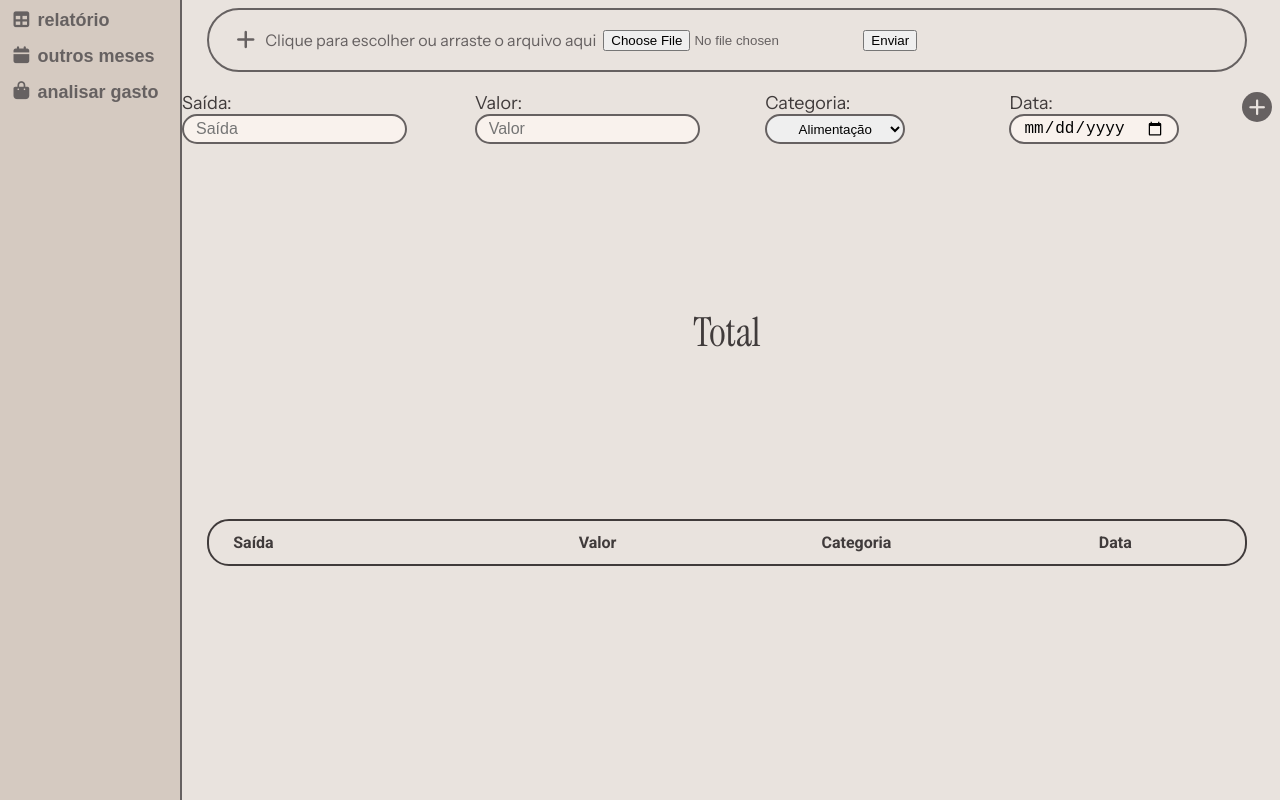
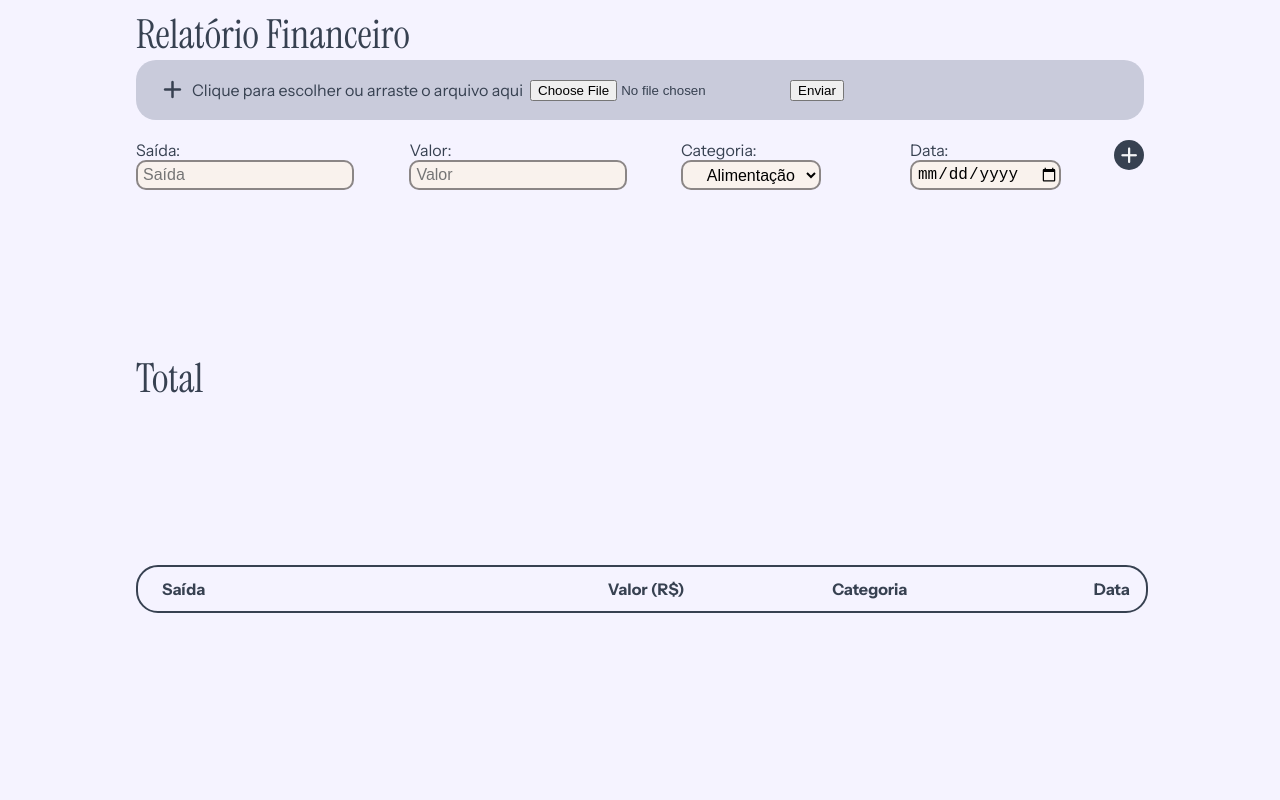
Before and after one commit to isadorara/planner-financeiro, a website built with Vite: page index.html in a window 1280 px wide. Built offline with nearby package versions, Linux system fonts and the light colour scheme.

Commit message:
Format main page

```diff
--- a/index.html
+++ b/index.html
@@ -8,26 +8,26 @@
     </head>
     <body>
         <!--Menu Lateral-->
+        <!--
         <div id="side_menu" class="side_menu">
             <button id="bt_relatorio" class="bt_side_menu">
-                <!--Table_Icon-->
                 <i class="fa-solid fa-table"></i>
                 <a>relatório</a>
             </button>
             <button id="bt_meses" class="bt_side_menu">
-                <!--Calendar_Icon-->
                 <i class="fa-solid fa-calendar"></i>
                 <a>outros meses</a>
             </button>
             <button id="bt_analisar" class="bt_side_menu">
-                <!--Bag_Icon-->
                 <i class="fa-solid fa-shopping-bag"></i>
                 <a>analisar gasto</a>
             </button>
         </div>
+        -->
 
         <!--Pagina principal-->
         <div class="main">
+            <h2 class="titulo">Relatório Financeiro</h2>
             <!--Área de upload de csv-->
             <div class="area_upload">
                 <i class="fa-solid fa-plus"></i>
@@ -80,7 +80,7 @@
                     <thead>
                         <tr>
                             <th>Saída</th>
-                            <th>Valor</th>
+                            <th>Valor (R$)</th>
                             <th>Categoria</th>
                             <th>Data</th>
                         </tr>
--- a/style.css
+++ b/style.css
@@ -2,10 +2,13 @@
 @import url('https://fonts.googleapis.com/css2?family=Instrument+Sans:ital,wght@0,400..700;1,400..700&family=Instrument+Serif:ital@0;1&family=Roboto:ital,wght@0,100..900;1,100..900&display=swap');
 
 body {
-    background-color: #E9E3DE;
+    background-color: #F5F3FF;
     font-family: 'Instrument Sans', sans-serif;
     font-weight: 400;
-    color: #403B3B;
+    color: #374151;
+    display: flex;
+    flex-direction: column;
+    padding: 0 10%;
 }
 
 /* SIDE MENU */
@@ -39,11 +42,19 @@ body {
 }
 
 .main {
-    margin-left: 174px;
+    max-width: 1150px;
     display: flex;
     flex-direction: column;
     justify-content: left;
-    align-items: center;
+    align-items: flex-start;
+}
+
+.titulo {
+    font-family: 'Instrument Serif', serif;
+    font-weight: 400;
+    font-size: 40px;
+    justify-content: baseline;
+    margin: 0;
 }
 
 /*AREA DE UPLOAD*/
@@ -51,13 +62,11 @@ body {
     display: flex;
     align-items: center;
     gap: 7px;
-    background: none;
-    width: 95%;
+    background: #C9CBDB;
+    color: #374151;
+    width: 100%;
     height: 60px;
-    border-radius: 50px;
-    border: 2px solid #666161;
-    color: #666161;
-    transition: background-color 0.2s ease, border-color 0.2s ease;
+    border-radius: 20px;
 }
 
 .area_upload i {
@@ -65,26 +74,25 @@ body {
     padding-left: 24px;
 }
 
-.area_upload a {
-    font-size: 16px;
-}
+.area_upload a { font-size: 16px; }
 
 /* AREA DE INPUT */
 .area_input {
     margin-top: 20px;
+    gap: 20px;
     display: flex;
     flex-direction: row;
-    gap: 20px;
+    justify-content: space-between;
 }
 
 .area_input input {
-    border-radius: 30px;
+    border-radius: 10px;
     height: 30px;
-    border: 2px solid #666161;
+    border: 2px solid #8B8686;
     background-color: #F9F2ED;
-    padding-left: 12px;
     outline: none;
     font-size: 16px;
+    padding-left: 5px;
 }
 
 /* Compatível com Chrome, Safari, Edge, Opera */
@@ -95,7 +103,7 @@ input::-webkit-inner-spin-button {
 }
 
 label {
-    font-size: 18px;
+    font-size: 16px;
 }
 
 select,
@@ -104,21 +112,23 @@ select,
 }
 
 select {
-    border-radius: 30px;
+    border-radius: 10px;
     width: 140px;
     height: 30px;
     text-align: center;
     padding-left: 12px;
-    border: 2px solid #666161;
+    font-size: 16px;
+    border: 2px solid #8B8686;
+    background-color: #F9F2ED;
 }
 
 #input_data {
-    padding-right: 12px;
+    padding-right: auto 5%;
 }
 
 #inputButton {
-    background-color: #666161;
-    color: #E9E3DE;
+    background-color: #374151;
+    color: #F3F4F6;
     border-radius: 100%;
     border: none;
     width: 30px;
@@ -139,36 +149,38 @@ select {
     font-family: "Instrument Serif", serif;
     font-size: 40px;
     font-weight: 400;
+    margin: 0;
 }
 
 .val_total {
-    font-family: "Instrument Sans", sans-serif;
     font-size: 64px;
 }
 
 /* TABELA */
 .area_table {
-    width: 95%;
+    width: 100%;
     border: 2px solid;
-    border-color: #403B3B;
+    border-color: #374151;
     border-radius: 22px;
 }
 
 .tabela {
+    width: inherit;
     border-collapse: collapse;
-    width: 100%;
+    padding: 5% 10%;
     table-layout: fixed;
+    justify-content: right;
 }
 
 .tabela th,
 .tabela td {
     padding: 12px 16px;
-    text-align: center;
-    font-family: 'Roboto';
+    text-align: right;
 }
 
 .tabela th:first-child,
 .tabela td:first-child {
     text-align: left;
     padding-left: 24px;
+    width: 300px;
 }
```
